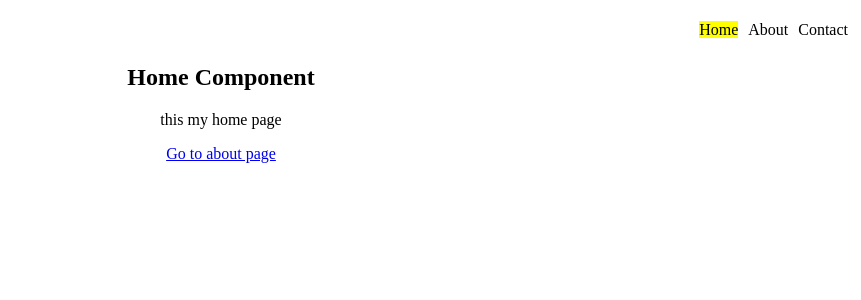
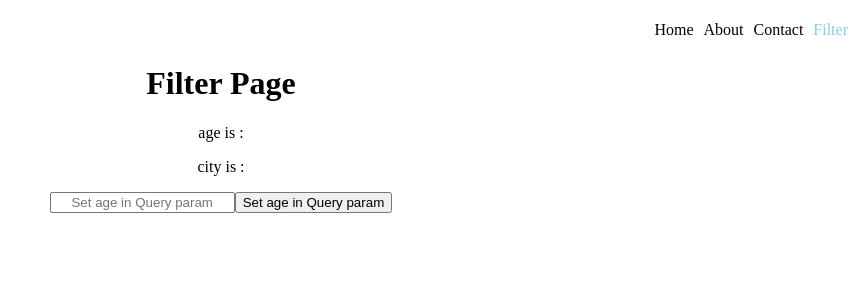
Before and after one commit to sangampshinde/LearnReactJS, a React (Create React App) app: page /filter in a window 1280 px wide. Before the commit this address led to /. Shown: the top 300 px of the page, without its empty margins (419-1280 px from the left). Built offline with nearby package versions, Linux system fonts and the light colour scheme.

Commit message:
navigate Pogramtically

```diff
--- a/src/App.css
+++ b/src/App.css
@@ -16,6 +16,9 @@ padding: 5px;
 }
 .nav-bar-Link:hover{
   color: green;
-
+}
+.active{
+  color: skyblue;
+  /* background-color: black; */
 
 }
--- a/src/App.js
+++ b/src/App.js
@@ -1,5 +1,6 @@
-// =============================================================================
-// link and nav link and style
+// =========================================================================================
+// Navigation on click and navigation programality
+//
 import React from 'react'
 import { BrowserRouter,Routes,Route,Navigate} from 'react-router-dom';
 import './App.css';
@@ -7,6 +8,7 @@ import Home from './router/Home';
 import About from './router/About';
 import NavBar from './router/NavBar';
 import User from './router/User';
+import Filter from './router/Filter';
 
 function App() {
   return (
@@ -16,17 +18,99 @@ function App() {
         <Routes>
           <Route path='/' element={<Home/>}/>
           <Route path='/about' element={<About/>}/>
+          <Route path='/filter' element={<Filter/>}/>
           <Route path='/user/:name' element={<User/>}/>
           <Route path='/*' element={<Navigate to ='/'/>}/>
-
         </Routes>
-
       </BrowserRouter>
-
     </div>
   )
 }
-export default App
+export default App;
+// =======================================================================================
+// searchParam  and setSearchparams Hook [react router Hook]
+// import React from 'react'
+// import { BrowserRouter,Routes,Route,Navigate} from 'react-router-dom';
+// import './App.css';
+// import Home from './router/Home';
+// import About from './router/About';
+// import NavBar from './router/NavBar';
+// import User from './router/User';
+// import Filter from './router/Filter';
+
+// function App() {
+//   return (
+//     <div>
+//       <BrowserRouter>
+//       <NavBar/>
+//         <Routes>
+//           <Route path='/' element={<Home/>}/>
+//           <Route path='/about' element={<About/>}/>
+//           <Route path='/filter' element={<Filter/>}/>
+//           <Route path='/user/:name' element={<User/>}/>
+//           <Route path='/*' element={<Navigate to ='/'/>}/>
+//         </Routes>
+//       </BrowserRouter>
+//     </div>
+//   )
+// }
+// export default App;
+// =======================================================================================
+// Active Links
+
+// import React from 'react'
+// import { BrowserRouter,Routes,Route,Navigate} from 'react-router-dom';
+// import './App.css';
+// import Home from './router/Home';
+// import About from './router/About';
+// import NavBar from './router/NavBar';
+// import User from './router/User';
+
+// function App() {
+//   return (
+//     <div>
+//       <BrowserRouter>
+//       <NavBar/>
+//         <Routes>
+//           <Route path='/' element={<Home/>}/>
+//           <Route path='/about' element={<About/>}/>
+//           <Route path='/user/:name' element={<User/>}/>
+//           <Route path='/*' element={<Navigate to ='/'/>}/>
+//         </Routes>
+//       </BrowserRouter>
+//     </div>
+//   )
+// }
+// export default App
+// =============================================================================
+// link and nav link and style
+// import React from 'react'
+// import { BrowserRouter,Routes,Route,Navigate} from 'react-router-dom';
+// import './App.css';
+// import Home from './router/Home';
+// import About from './router/About';
+// import NavBar from './router/NavBar';
+// import User from './router/User';
+
+// function App() {
+//   return (
+//     <div>
+//       <BrowserRouter>
+//       <NavBar/>
+//         <Routes>
+//           <Route path='/' element={<Home/>}/>
+//           <Route path='/about' element={<About/>}/>
+//           <Route path='/user/:name' element={<User/>}/>
+//           <Route path='/*' element={<Navigate to ='/'/>}/>
+
+//         </Routes>
+
+//       </BrowserRouter>
+
+//     </div>
+//   )
+// }
+// export default App
 // ==========================================================================
 // dynamic routing with param
 //
--- /dev/null
+++ b/src/router/Filter.js
@@ -0,0 +1,24 @@
+import React from 'react'
+import {useSearchParams} from 'react-router-dom'
+
+function Filter() {
+    const [searchParams,setSearchparams]=useSearchParams();
+    console.log(searchParams.get('age'));
+    console.log(searchParams.get('city'));
+    const age = searchParams.get('age');
+    const city = searchParams.get('city');
+
+  return (
+    <div>
+        <h1>Filter Page</h1>
+        <p>age is : {age}</p>
+        <p>city is : {city}</p>
+        <input  type='text' onChange={(e)=>setSearchparams({text:e.target.value,age:10})} placeholder='Set age in Query param'></input>
+        <button onClick={()=>setSearchparams({age:40})}>Set age in Query param</button>
+
+
+    </div>
+  )
+}
+
+export default Filter
--- a/src/router/Home.js
+++ b/src/router/Home.js
@@ -1,19 +1,95 @@
+//navigate Pogramtically
+// this use for conditional routing.
+
 import React from "react";
-import { Link } from "react-router-dom";
+import { Link,useNavigate } from "react-router-dom";
 
 function Home(){
+    const navigate = useNavigate();
+    const navToPage =(url)=>{
+        navigate(url);
+    }
+
     return(
         <>
             <h2>Home Component</h2>
             <p>this my home page </p>
             <Link to='/about'>Go to about page</Link>
-
+            <br/>
+            <br/>
+            <button onClick={()=>{navToPage('/about')}}>Go to About Page</button>
+            <br/>
+            <br/>
+            <button onClick={()=>{navToPage('/filter')}}>Go to Filter Page</button>
 
         </>
     )
 }
 
 export default Home;
+// ----------------------------------------------------------------------------------
+// import React from "react";
+// import { Link,useNavigate } from "react-router-dom";
+
+// function Home(){
+//     const navigate = useNavigate();
+
+//     return(
+//         <>
+//             <h2>Home Component</h2>
+//             <p>this my home page </p>
+//             <Link to='/about'>Go to about page</Link>
+//             <br/>
+//             <br/>
+//             <button onClick={()=>{navigate('/about')}}>Go to About Page</button>
+//             <br/>
+//             <br/>
+//             <button onClick={()=>{navigate('/filetr')}}>Go to Filter Page</button>
+
+//         </>
+//     )
+// }
+
+// export default Home;
+// =======================================================================================================
+
+
+
+
+// import React from "react";
+// import { Link } from "react-router-dom";
+
+// function Home(){
+//     return(
+//         <>
+//             <h2>Home Component</h2>
+//             <p>this my home page </p>
+//             <Link to='/about'>Go to about page</Link>
+
+
+//         </>
+//     )
+// }
+
+// export default Home;
+
+// -----------------------------------------------------------------
+// import React from "react";
+// import { Link } from "react-router-dom";
+
+// function Home(){
+//     return(
+//         <>
+//             <h2>Home Component</h2>
+//             <p>this my home page </p>
+//             <Link to='/about'>Go to about page</Link>
+
+
+//         </>
+//     )
+// }
+
+// export default Home;
 
 // ----------------------------------------------------
 
--- a/src/router/NavBar.js
+++ b/src/router/NavBar.js
@@ -1,23 +1,84 @@
-// // link and nav link and style
-// we canot add className to Link
-// we use  NavLink for that and use className.
-
 import React from 'react'
-import { Link ,NavLink} from 'react-router-dom'
+import {NavLink} from 'react-router-dom'
 
 function NavBar() {
   return (
     <div>
         <ul className='navbar'>
-            <li><NavLink className='nav-bar-Link' style={{backgroundColor:'yellow'}} to='/'>Home</NavLink></li>
+            <li><NavLink className='nav-bar-Link' to='/'>Home</NavLink></li>
             <li><NavLink className='nav-bar-Link' to='/about'>About</NavLink></li>
             <li><NavLink className='nav-bar-Link' to='/contact'>Contact</NavLink></li>
+            <li><NavLink className='nav-bar-Link' to='/filter'>Filter</NavLink></li>
         </ul>
     </div>
   )
 }
 
 export default NavBar
+// ------------------------------------------------------------------------------------------------
+// link active
+// import React from 'react'
+// import {NavLink} from 'react-router-dom'
+
+// function NavBar() {
+//   return (
+//     <div>
+//         <ul className='navbar'>
+//             <li><NavLink
+//             style={({isActive})=>{return {backgroundColor:isActive?'yellow':'red'}}}
+//                to='/'>Home</NavLink></li>
+//             <li><NavLink
+//             style={({isActive})=>{return {backgroundColor:isActive?'yellow':'red'}}}
+//               to='/about'>About</NavLink></li>
+//             <li><NavLink
+//             style={({isActive})=>{return {backgroundColor:isActive?'yellow':'red'}}}
+//             to='/contact'>Contact</NavLink></li>
+//         </ul>
+//     </div>
+//   )
+// }
+
+// export default NavBar
+
+// method -1
+
+// import React from 'react'
+// import {NavLink} from 'react-router-dom'
+
+// function NavBar() {
+//   return (
+//     <div>
+//         <ul className='navbar'>
+//             <li><NavLink className='nav-bar-Link'  to='/'>Home</NavLink></li>
+//             <li><NavLink className='nav-bar-Link' to='/about'>About</NavLink></li>
+//             <li><NavLink className='nav-bar-Link' to='/contact'>Contact</NavLink></li>
+//         </ul>
+//     </div>
+//   )
+// }
+
+// export default NavBar
+// --------------------------------------------------------------------------
+// // link and nav link and style
+// we canot add className to Link
+// we use  NavLink for that and use className.
+
+// import React from 'react'
+// import { Link ,NavLink} from 'react-router-dom'
+
+// function NavBar() {
+//   return (
+//     <div>
+//         <ul className='navbar'>
+//             <li><NavLink className='nav-bar-Link' style={{backgroundColor:'yellow'}} to='/'>Home</NavLink></li>
+//             <li><NavLink className='nav-bar-Link' to='/about'>About</NavLink></li>
+//             <li><NavLink className='nav-bar-Link' to='/contact'>Contact</NavLink></li>
+//         </ul>
+//     </div>
+//   )
+// }
+
+// export default NavBar
 // -------------------------------------------------------------
 // import React from 'react'
 // import { Link } from 'react-router-dom'
```
